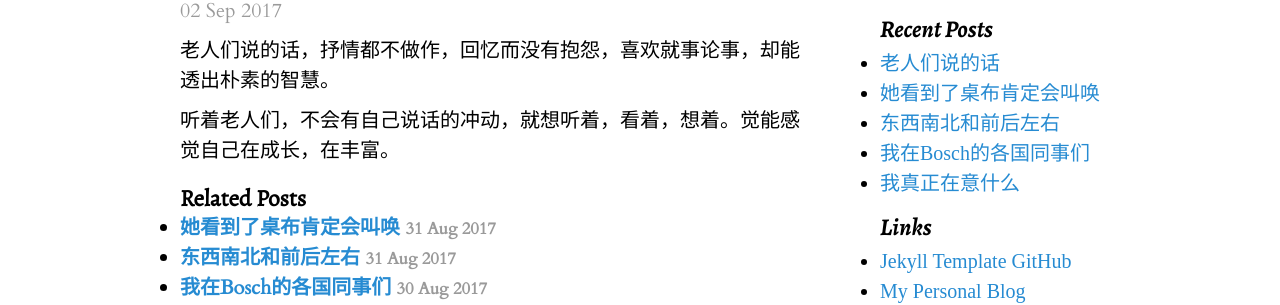
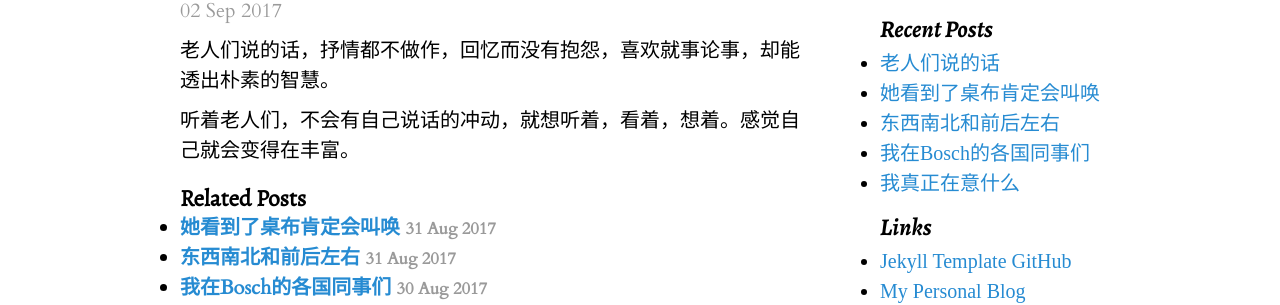
Before and after one commit to runningUnicorn/runningUnicorn.github.io, a Jekyll site: the page built from _posts/2017-09-02-老人们说的话.md, in a window 1280 px wide. Shown: the part 235-540 px from the top of the page. Built offline with Jekyll 4.4.1, drawn with Linux system fonts in a browser that asks for light colours; some web fonts are replaced.

Commit message:
Update 2017-09-02-老人们说的话.md

```diff
--- a/_posts/2017-09-02-老人们说的话.md
+++ b/_posts/2017-09-02-老人们说的话.md
@@ -6,4 +6,4 @@ category: Daily
 
 老人们说的话，抒情都不做作，回忆而没有抱怨，喜欢就事论事，却能透出朴素的智慧。
 
-听着老人们，不会有自己说话的冲动，就想听着，看着，想着。觉能感觉自己在成长，在丰富。
+听着老人们，不会有自己说话的冲动，就想听着，看着，想着。感觉自己就会变得在丰富。
```
